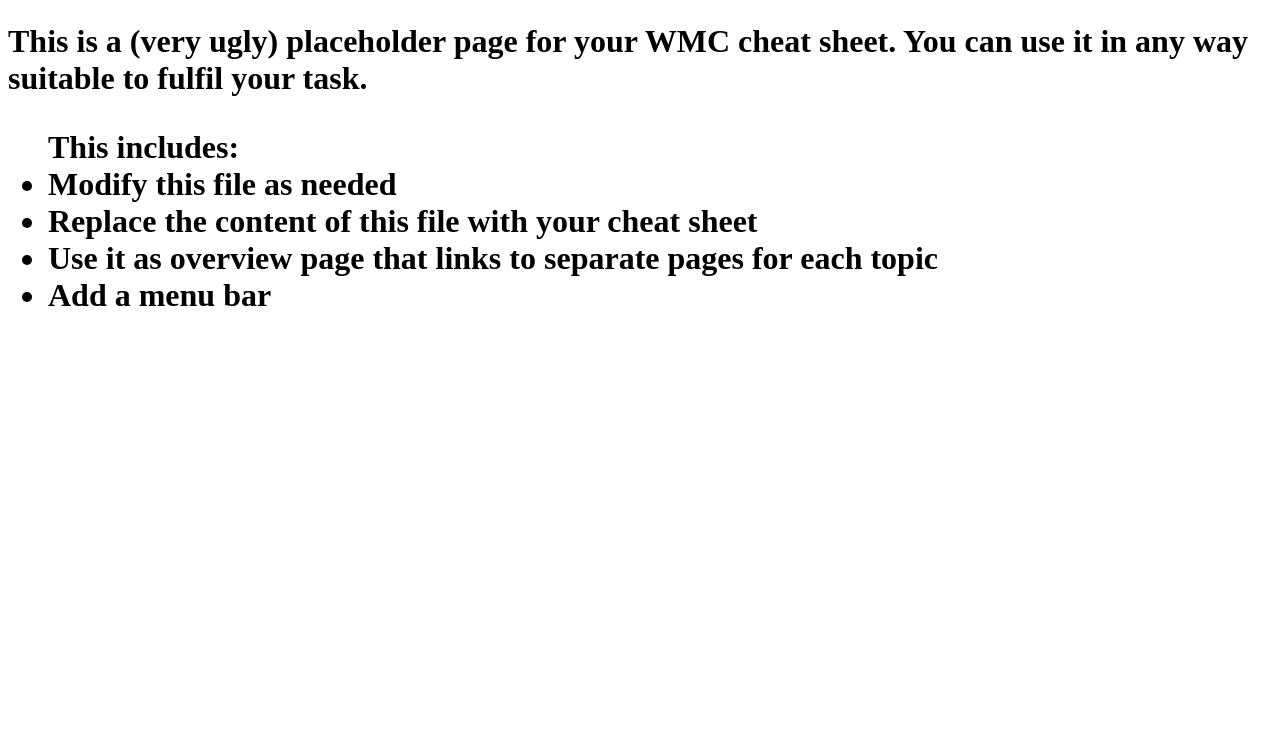
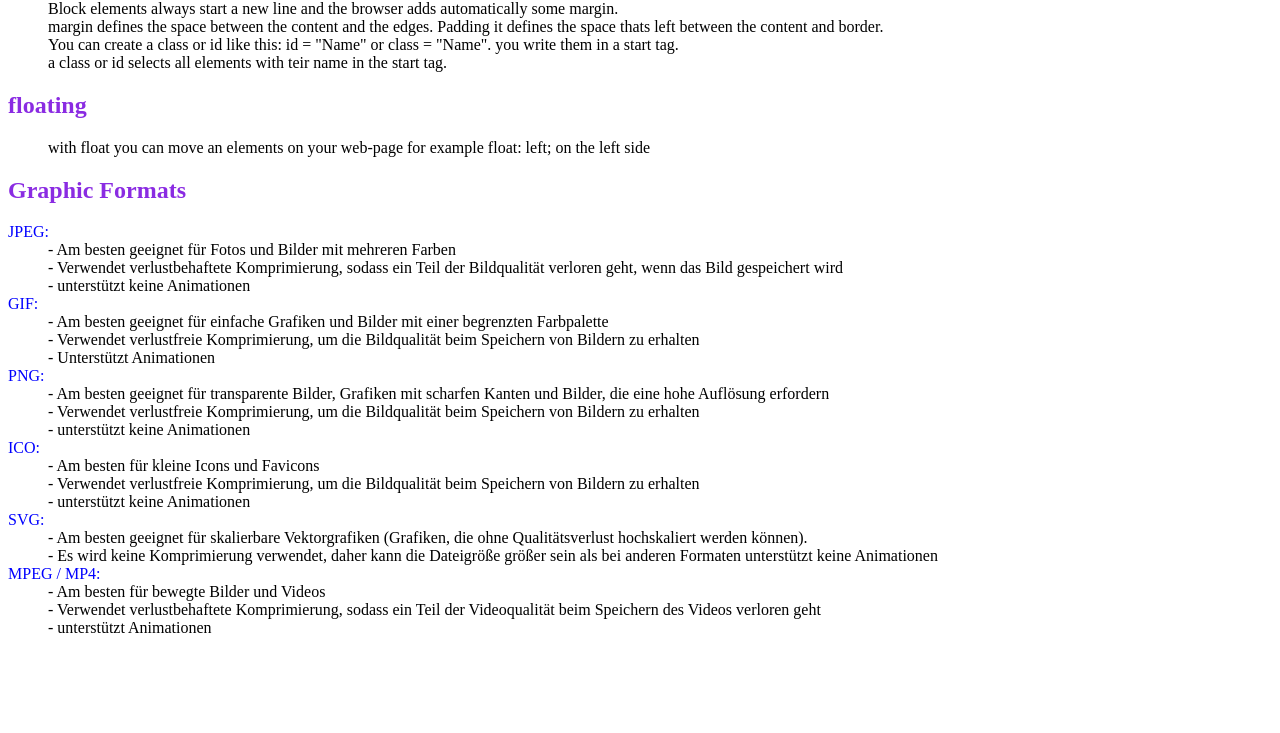
Before and after one commit to if-03-01-2bhif-wmc-2223/floating-assignment-cheat-sheet-JanStummer, a plain HTML site: page index.html in a window 1280 px wide. Shown: the part 67-800 px from the top of the page. Drawn offline with Linux system fonts and the light colour scheme.

Commit message:
asigment4 and the new

```diff
--- a/index.html
+++ b/index.html
@@ -3,15 +3,54 @@
   <head>
      <title>Floating Assignment - YOUR TITLE HERE</title>
   </head>
-  <body>
-    <h1>Floating Assignment - Cheat Sheet<h1>
-      <p>This is a (very ugly) placeholder page for your WMC cheat sheet.
-        You can use it in any way suitable to fulfil your task.</p>
-      <ul>
-        This includes:
-        <li>Modify this file as needed</li>
-        <li>Replace the content of this file with your cheat sheet</li>
-        <li>Use it as overview page that links to separate pages for each topic</li>
-        <li>Add a menu bar</li>
-  </body>
+
+<head>
+  <meta charset="utf-8">
+  <title>cheatsheet4</title>
+
+</head>
+<body>
+  <h2 style="color: blueviolet;">Id and class</h2>
+  <dd>Block elements always start a new line and the browser adds automatically some margin.</dd>
+  <dd>margin defines the space between the content and the edges. Padding it defines the space thats left between the content and border.</dd>
+  <dd>You can create a class or id like this: id = "Name" or class = "Name". you write them in a start tag.</dd>
+  <dd>a class or id selects all elements with teir name in the start tag.</dd>
+  <h2 style="color: blueviolet;">floating</h2>
+  <dd>with float you can move an elements on your web-page for example float: left; on the left side</dd>
+  <h2 style="color: blueviolet;">Graphic Formats</h2>
+<dt style="color: blue;">JPEG:</dt>
+
+<dd> - Am besten geeignet für Fotos und Bilder mit mehreren Farben </dd>
+<dd> - Verwendet verlustbehaftete Komprimierung, sodass ein Teil der Bildqualität verloren geht, wenn das Bild gespeichert wird </dd>
+<dd> - unterstützt keine Animationen </dd>
+
+<dt style="color: blue;"> GIF: </dt>
+
+<dd> - Am besten geeignet für einfache Grafiken und Bilder mit einer begrenzten Farbpalette </dd>
+<dd> - Verwendet verlustfreie Komprimierung, um die Bildqualität beim Speichern von Bildern zu erhalten </dd>
+<dd> - Unterstützt Animationen </dd>
+
+<dt style="color: blue;"> PNG: </dt>
+
+<dd> - Am besten geeignet für transparente Bilder, Grafiken mit scharfen Kanten und Bilder, die eine hohe Auflösung erfordern </dd>
+<dd> - Verwendet verlustfreie Komprimierung, um die Bildqualität beim Speichern von Bildern zu erhalten </dd>
+<dd> - unterstützt keine Animationen </dd>
+
+<dt style="color: blue;"> ICO: </dt>
+
+<dd> - Am besten für kleine Icons und Favicons </dd>
+<dd> - Verwendet verlustfreie Komprimierung, um die Bildqualität beim Speichern von Bildern zu erhalten </dd>
+<dd> - unterstützt keine Animationen </dd>
+
+<dt style="color: blue;"> SVG: </dt>
+
+<dd> - Am besten geeignet für skalierbare Vektorgrafiken (Grafiken, die ohne Qualitätsverlust hochskaliert werden können). </dd>
+<dd> - Es wird keine Komprimierung verwendet, daher kann die Dateigröße größer sein als bei anderen Formaten unterstützt keine Animationen </dd>
+
+<dt style="color: blue;"> MPEG / MP4: </dt>
+
+<dd> - Am besten für bewegte Bilder und Videos </dd>
+<dd> - Verwendet verlustbehaftete Komprimierung, sodass ein Teil der Videoqualität beim Speichern des Videos verloren geht </dd>
+<dd> - unterstützt Animationen </dd>
+</body>
 </html>
```
